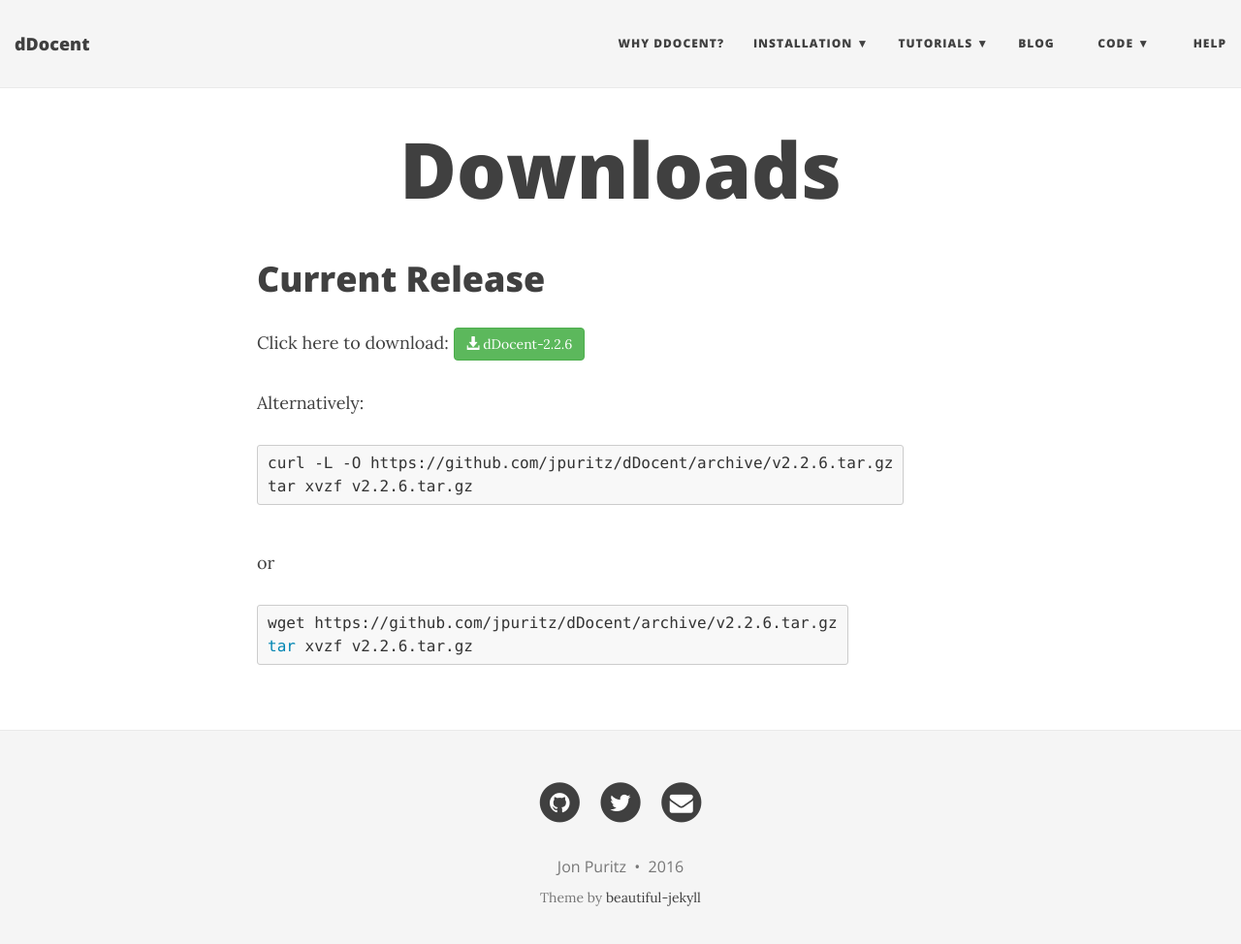
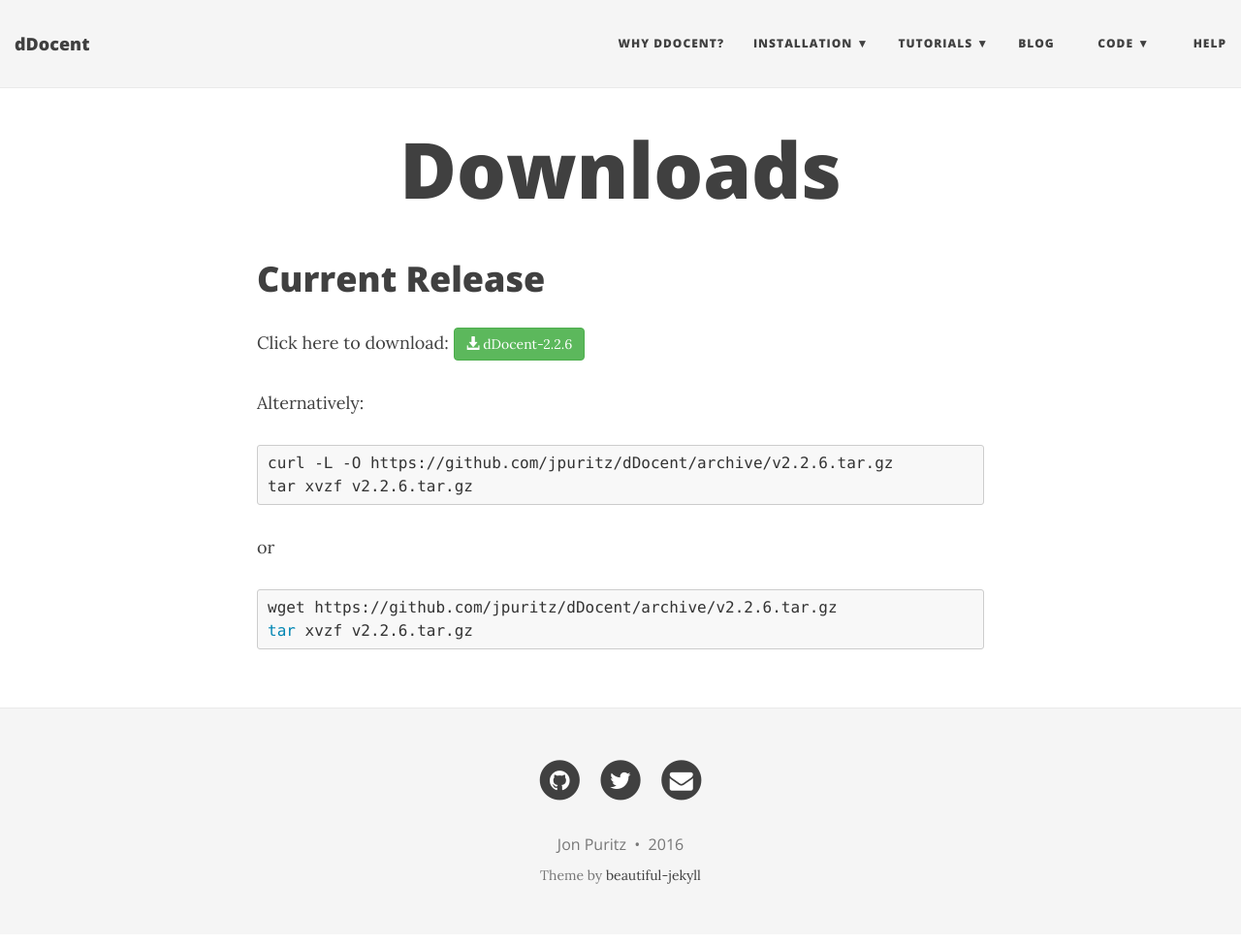
Before and after one commit to jpuritz/dDocent, a Jekyll site: the page built from downloads.md, in a window 1280 px wide and 987 px high. Shown: the top 974 px of the window at 97% size. Built offline with Jekyll 4.4.1, drawn with Linux system fonts in a browser that asks for light colours; nearby versions of some CDN libraries; library files that are not in the unit come from our copies.

Commit message:
Update pygment_highlights.css

```diff
--- a/css/pygment_highlights.css
+++ b/css/pygment_highlights.css
@@ -3,7 +3,7 @@
  * Courtesy of GitHub.com
  */
 /* Make code block overflow */
-.highlight pre, pre, .highlight .hll { display: inline-block; background-color: #f8f8f8; border: 1px solid #ccc; padding: 6px 10px; border-radius: 3px; }
+.highlight pre, pre, .highlight .hll {background-color: #f8f8f8; border: 1px solid #ccc; padding: 6px 10px; border-radius: 3px; }
 .highlight .c { color: #999988; font-style: italic; }
 .highlight .err { color: #a61717; background-color: #e3d2d2; }
 .highlight .k { font-weight: bold; }
```
